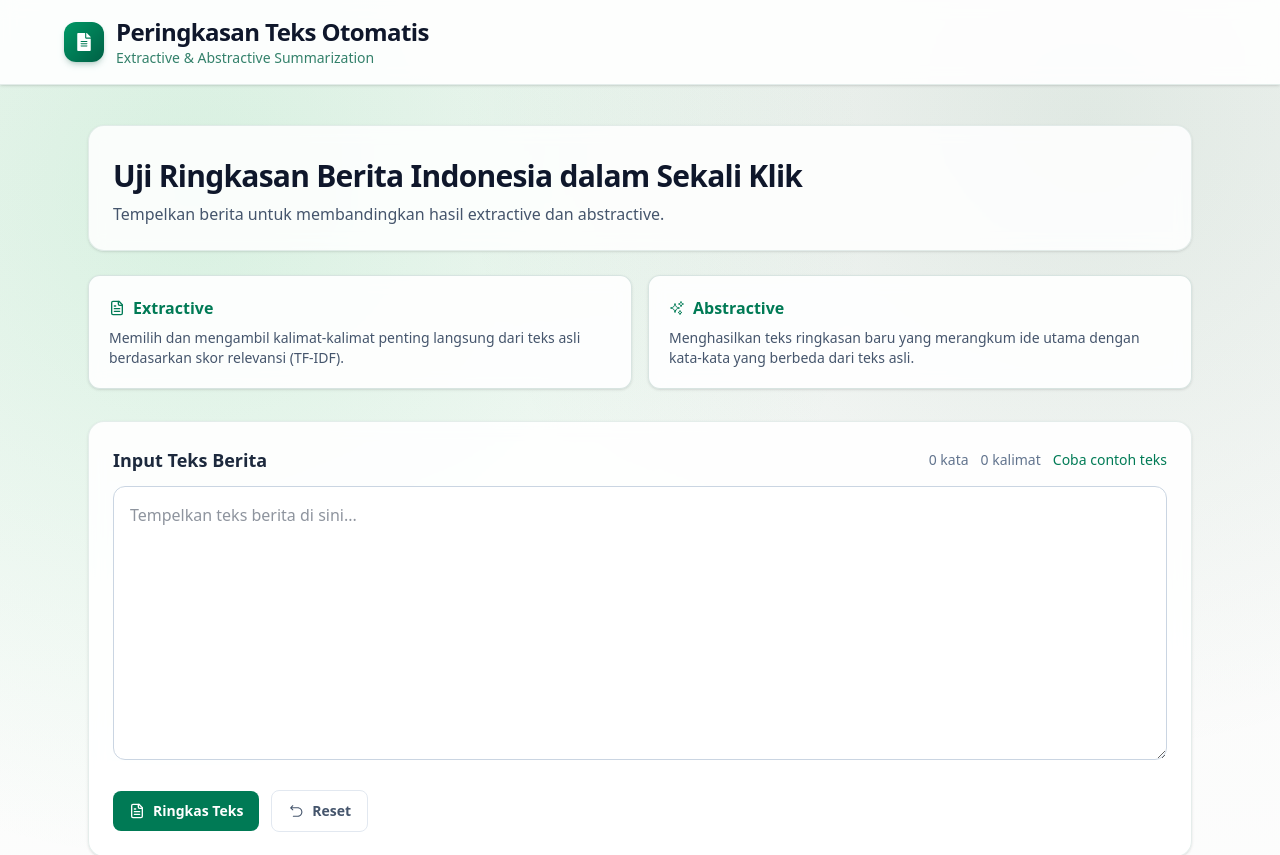
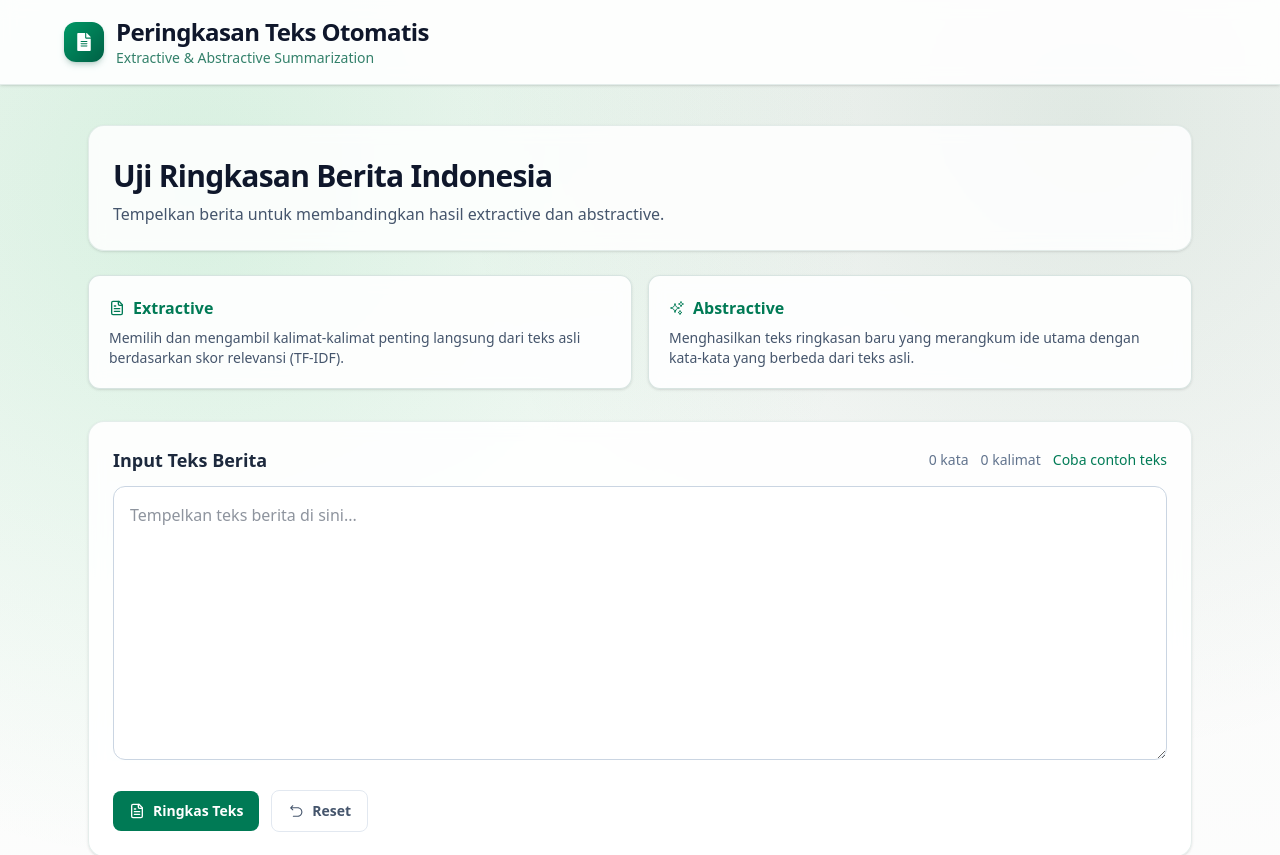
Before and after one commit to ferzian/news-summarization-app, a Next.js app: page / in a window 1280 px wide. Shown: the top 855 px of the page. Built offline with nearby package versions, Linux system fonts and the light colour scheme.

Commit message:
Update header text for summarization section for clarity

```diff
--- a/app/page.tsx
+++ b/app/page.tsx
@@ -79,7 +79,7 @@ export default function Home() {
     <main className="mx-auto w-full max-w-6xl px-4 py-8 md:px-6 md:py-10">
       <section className="mb-6 rounded-2xl border border-emerald-900/10 bg-white/85 p-5 shadow-sm backdrop-blur md:p-6">
         <h2 className="mt-2 text-2xl font-black tracking-tight text-slate-900 md:text-3xl">
-          Uji Ringkasan Berita Indonesia dalam Sekali Klik
+          Uji Ringkasan Berita Indonesia
         </h2>
         <p className="mt-2 max-w-2xl text-sm text-slate-600 md:text-base">
           Tempelkan berita untuk membandingkan hasil extractive dan abstractive.
```
